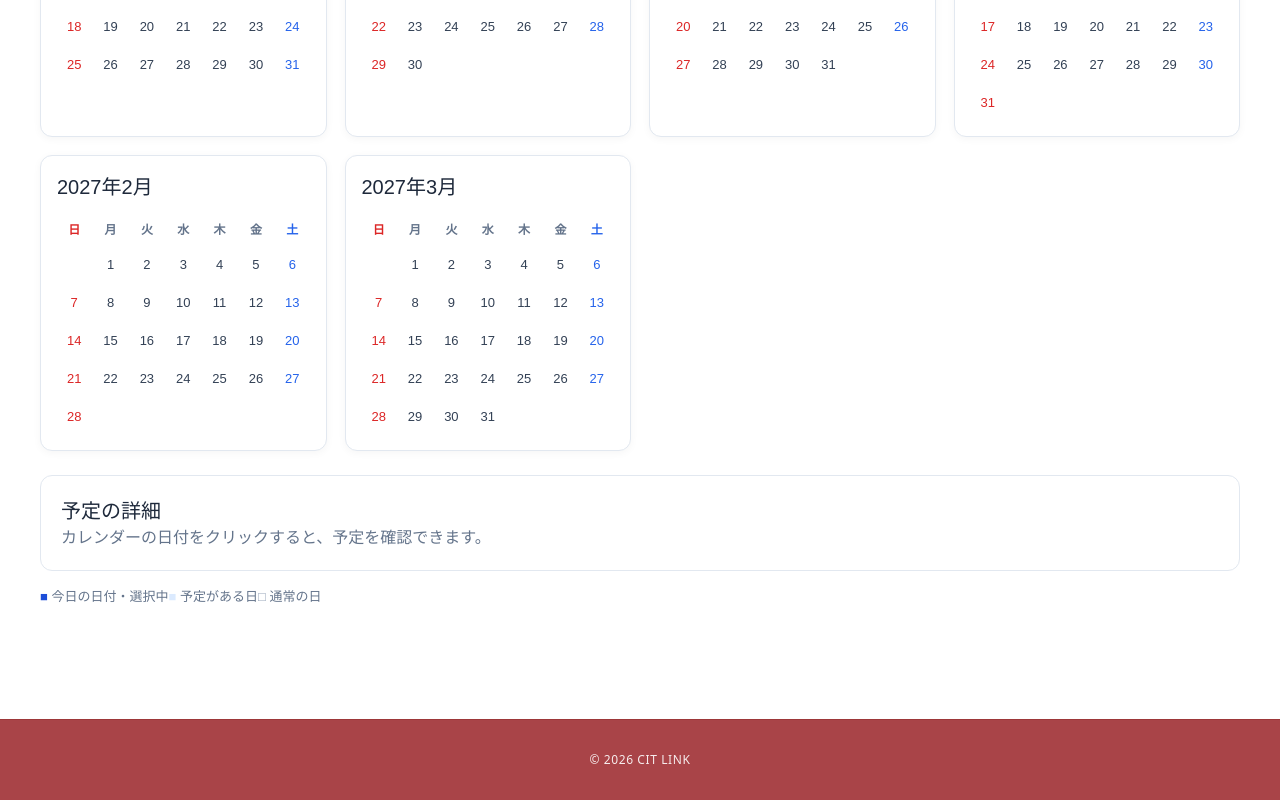
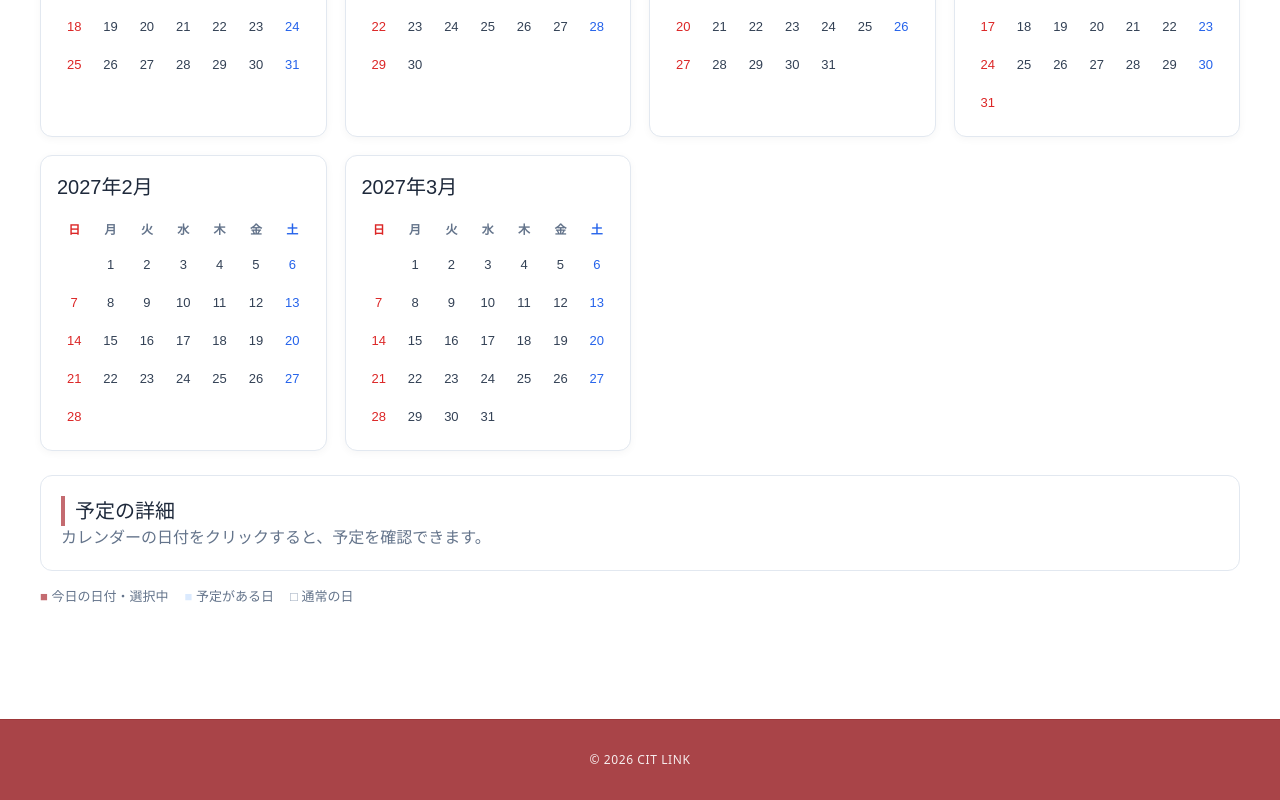
Before and after one commit to nagatakazuki318/cit-link, a Next.js app: page /calendar in a window 1280 px wide. Shown: the part 394-1194 px from the top of the page. Built offline with nearby package versions, Linux system fonts and the light colour scheme.

Commit message:
カレンダーちょい変更

```diff
--- a/src/app/calendar/page.tsx
+++ b/src/app/calendar/page.tsx
@@ -16,27 +16,45 @@ const events: Event[] = [];
 
 const weekdays = ["日", "月", "火", "水", "木", "金", "土"];
 
+// カレンダーの色
+const COLORS = {
+  accent: "#c46b70",
+  event: "#dbeafe",
+  background: "#ffffff",
+  text: "#1e293b",
+  muted: "#64748b",
+  border: "#e2e8f0",
+  normal: "#334155",
+  sunday: "#dc2626",
+  saturday: "#2563eb",
+};
+
 export default function CalendarPage() {
   const [selectedDate, setSelectedDate] = useState<string | null>(null);
 
   const styles: Record<string, CSSProperties> = {
     page: {
-  minHeight: "100vh",
-  padding: "32px 20px",
-  background: "#ffffff",
-  color: "#1e293b",
-  fontFamily: "Arial, sans-serif",
-},
-    container: { maxWidth: "1200px", margin: "0 auto" },
-    header: { marginBottom: "24px" },
+      minHeight: "100vh",
+      padding: "32px 20px",
+      background: COLORS.background,
+      color: COLORS.text,
+      fontFamily: "Arial, sans-serif",
+    },
+    container: {
+      maxWidth: "1200px",
+      margin: "0 auto",
+    },
+    header: {
+      marginBottom: "24px",
+    },
     monthGrid: {
       display: "grid",
       gridTemplateColumns: "repeat(auto-fit, minmax(240px, 1fr))",
       gap: "18px",
     },
     card: {
-      background: "white",
-      border: "1px solid #e2e8f0",
+      background: "#ffffff",
+      border: `1px solid ${COLORS.border}`,
       borderRadius: "12px",
       padding: "16px",
       boxShadow: "0 2px 8px rgba(0,0,0,0.04)",
@@ -59,8 +77,8 @@ export default function CalendarPage() {
       marginTop: "24px",
       padding: "20px",
       borderRadius: "12px",
-      background: "white",
-      border: "1px solid #e2e8f0",
+      background: "#ffffff",
+      border: `1px solid ${COLORS.border}`,
     },
   };
 
@@ -91,11 +109,12 @@ export default function CalendarPage() {
           <h1 style={{ fontSize: "30px", margin: "0 0 8px" }}>
             イベントカレンダー
           </h1>
-          <p style={{ margin: 0, color: "#64748b" }}>
+          <p style={{ margin: 0, color: COLORS.muted }}>
             2026年10月〜2027年3月の企画・イベント予定
           </p>
         </header>
 
+        {/* カレンダー */}
         <div style={styles.monthGrid}>
           {months.map(({ year, month, firstDay, daysInMonth }) => (
             <section key={`${year}-${month}`} style={styles.card}>
@@ -104,6 +123,7 @@ export default function CalendarPage() {
               </h2>
 
               <div style={styles.daysGrid}>
+                {/* 曜日 */}
                 {weekdays.map((weekday, index) => (
                   <div
                     key={weekday}
@@ -112,10 +132,10 @@ export default function CalendarPage() {
                       padding: "5px 0",
                       color:
                         index === 0
-                          ? "#dc2626"
+                          ? COLORS.sunday
                           : index === 6
-                            ? "#2563eb"
-                            : "#64748b",
+                            ? COLORS.saturday
+                            : COLORS.muted,
                       fontWeight: "bold",
                     }}
                   >
@@ -123,10 +143,12 @@ export default function CalendarPage() {
                   </div>
                 ))}
 
+                {/* 月初の空白 */}
                 {Array.from({ length: firstDay }, (_, index) => (
                   <div key={`empty-${index}`} />
                 ))}
 
+                {/* 日付 */}
                 {Array.from({ length: daysInMonth }, (_, index) => {
                   const day = index + 1;
 
@@ -161,28 +183,28 @@ export default function CalendarPage() {
                       style={{
                         ...styles.dayButton,
 
-                        // 今日または選択した日は青色
+                        // 今日または選択した日は赤系の色
                         background:
                           isSelected || isToday
-                            ? "#c46b70"
+                            ? COLORS.accent
                             : hasEvent
-                              ? "#dbeafe"
+                              ? COLORS.event
                               : "transparent",
 
-                        // 青い背景の日は白文字
+                        // 赤系の背景では白文字
                         color:
                           isSelected || isToday
-                            ? "white"
+                            ? "#ffffff"
                             : weekday === 0
-                              ? "#dc2626"
+                              ? COLORS.sunday
                               : weekday === 6
-                                ? "#2563eb"
-                                : "#334155",
+                                ? COLORS.saturday
+                                : COLORS.normal,
 
-                        // 今日の日付には青い枠も付ける
+                        // 今日または選択した日には赤系の枠
                         border:
                           isSelected || isToday
-                            ? "1px solid #c46b70"
+                            ? `1px solid ${COLORS.accent}`
                             : "1px solid transparent",
 
                         fontWeight:
@@ -201,21 +223,29 @@ export default function CalendarPage() {
           ))}
         </div>
 
+        {/* 選択した日の予定詳細 */}
         <section style={styles.details}>
-          <h2 style={{ fontSize: "20px", marginTop: 0 }}>
+          <h2
+            style={{
+              fontSize: "20px",
+              marginTop: 0,
+              paddingLeft: "10px",
+              borderLeft: `4px solid ${COLORS.accent}`,
+            }}
+          >
             {selectedDate
               ? `${selectedDate.replaceAll("-", "/")} の予定`
               : "予定の詳細"}
           </h2>
 
           {!selectedDate && (
-            <p style={{ color: "#64748b" }}>
+            <p style={{ color: COLORS.muted }}>
               カレンダーの日付をクリックすると、予定を確認できます。
             </p>
           )}
 
           {selectedDate && selectedEvents.length === 0 && (
-            <p style={{ color: "#64748b" }}>
+            <p style={{ color: COLORS.muted }}>
               この日に予定はありません。
             </p>
           )}
@@ -225,12 +255,19 @@ export default function CalendarPage() {
               key={`${event.date}-${event.title}-${index}`}
               style={{
                 padding: "14px 0",
-                borderTop: "1px solid #e2e8f0",
+                borderTop: `1px solid ${COLORS.border}`,
               }}
             >
-              <h3 style={{ margin: "0 0 12px", fontSize: "18px" }}>
+              <h3
+                style={{
+                  margin: "0 0 12px",
+                  fontSize: "18px",
+                  color: COLORS.accent,
+                }}
+              >
                 {event.title}
               </h3>
+
               <p>時間：{event.time}</p>
               <p>場所：{event.place}</p>
               <p style={{ lineHeight: 1.7 }}>{event.description}</p>
@@ -238,10 +275,32 @@ export default function CalendarPage() {
           ))}
         </section>
 
-        <p style={{ fontSize: "13px", color: "#64748b", marginTop: "16px" }}>
-          <span style={{ color: "#1d4ed8" }}>■</span> 今日の日付・選択中
-          <span style={{ color: "#dbeafe" }}>■</span> 予定がある日
-          <span style={{ color: "#94a3b8" }}>□</span> 通常の日
+        {/* ページ下部の色の説明 */}
+        <p
+          style={{
+            fontSize: "13px",
+            color: COLORS.muted,
+            marginTop: "16px",
+            display: "flex",
+            flexWrap: "wrap",
+            alignItems: "center",
+            gap: "8px 16px",
+          }}
+        >
+          <span>
+            <span style={{ color: COLORS.accent }}>■</span>
+            {" "}今日の日付・選択中
+          </span>
+
+          <span>
+            <span style={{ color: COLORS.event }}>■</span>
+            {" "}予定がある日
+          </span>
+
+          <span>
+            <span style={{ color: "#94a3b8" }}>□</span>
+            {" "}通常の日
+          </span>
         </p>
       </div>
     </main>
```
